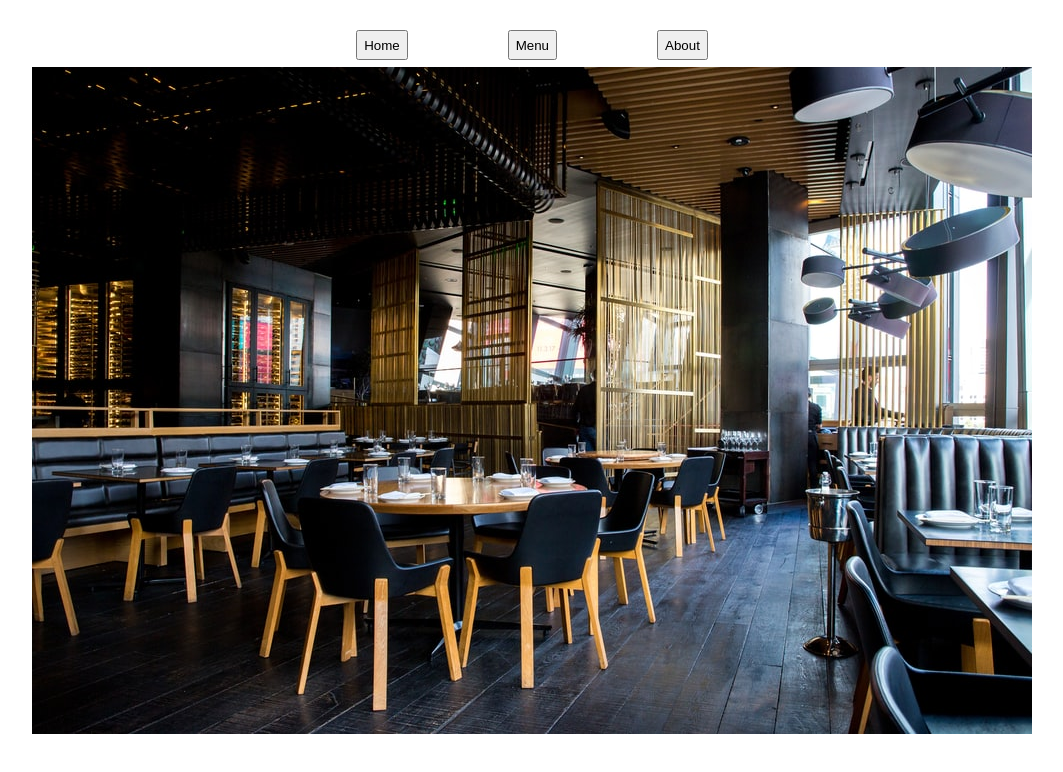
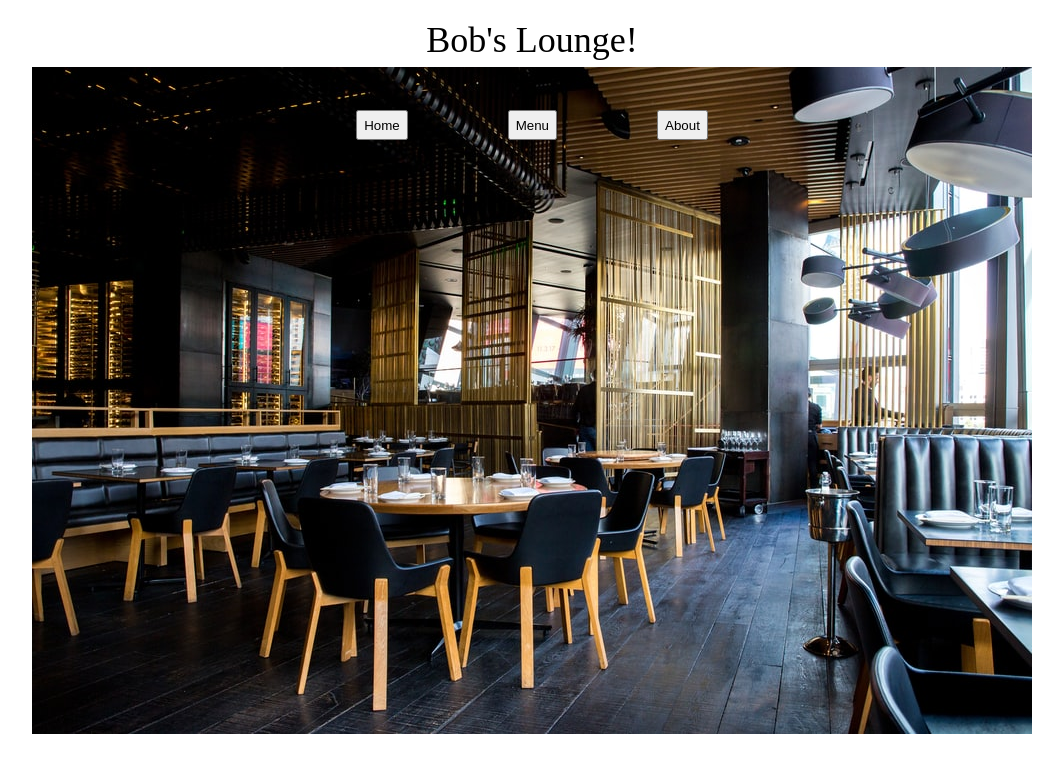
Before and after one commit to Cluelesshint/restaurant-page, a website built with webpack: page dist/index.html in a window 1280 px wide. Shown: the whole page, without its empty margins (108-1171 px from the left). Built offline with nearby package versions, Linux system fonts and the light colour scheme.

Commit message:
added title div

```diff
--- a/src/homepage.js
+++ b/src/homepage.js
@@ -5,6 +5,13 @@ function createButton(info, iden) {
   button.innerHTML = info;
   button.classList.add(iden);
   return button;
+}
+
+function createTitle(div) {
+  const title = document.createElement("div");
+  title.id = "title";
+  title.innerHTML = `Bob's Lounge!`;
+  div.appendChild(title);
 }
 
 function createMenu(div) {
@@ -21,6 +28,7 @@ function createFiller() {}
 function createFooter() {}
 
 function compile(div) {
+  createTitle(div);
   createMenu(div);
   createFiller();
   createFooter();
--- a/src/style.css
+++ b/src/style.css
@@ -14,6 +14,15 @@ body {
   background-position-y: center;
 }
 
+#title {
+  height: 10vh;
+  width: auto;
+  font-size: 36px;
+  display: flex;
+  justify-content: center;
+  align-items: center;
+}
+
 #menu {
   height: 30px;
   width: auto;
```
Also changed, not shown: dist/main.js.
